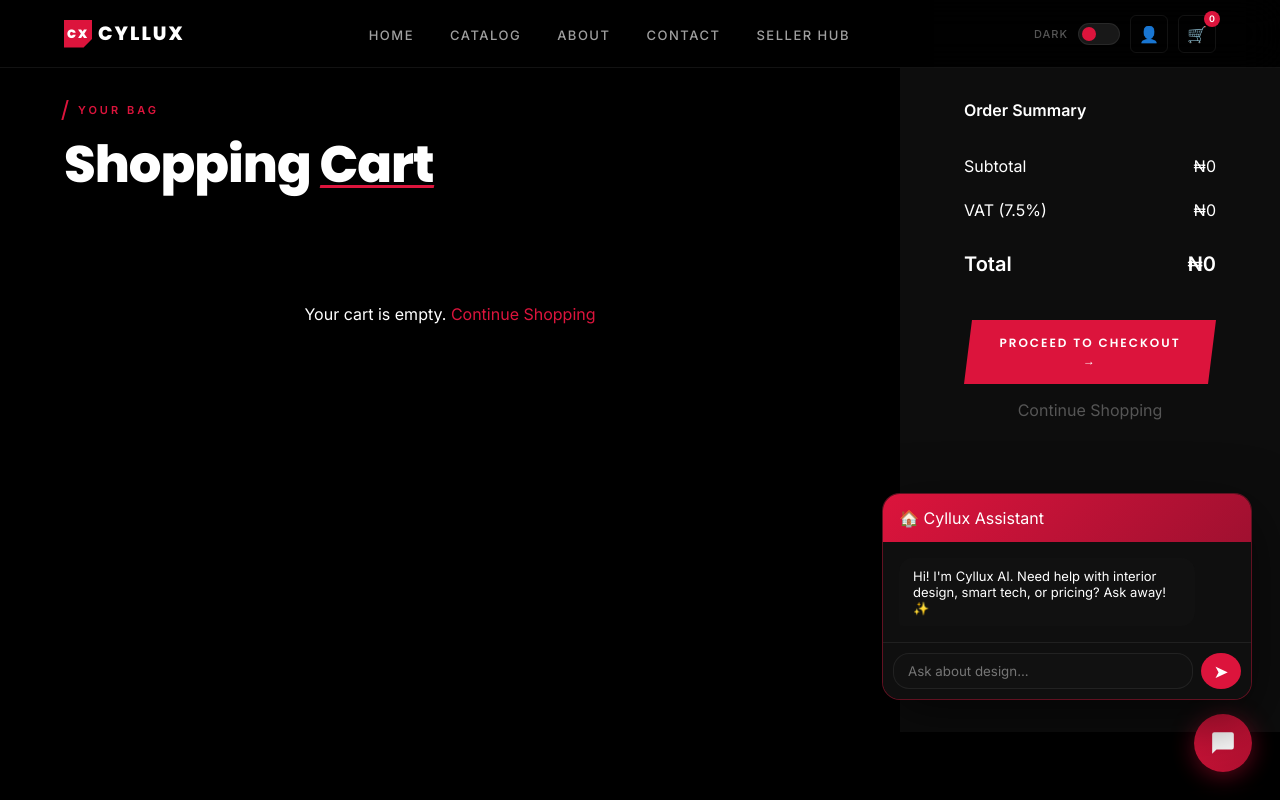
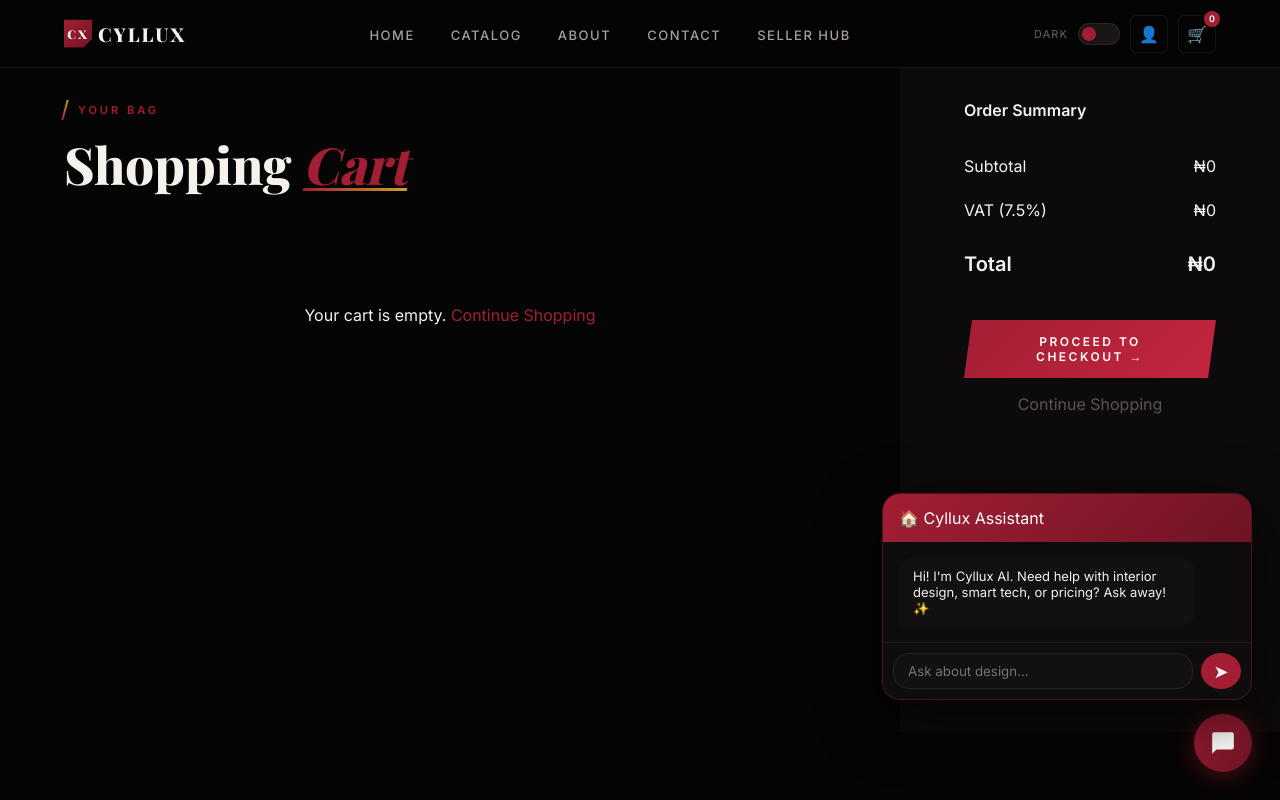
Before and after one commit to ivnabinconsult/frontend-project, a plain HTML site: page cart.html in a window 1280 px wide. Both pictures are taken after a click on the element 1223 px from the left and 743 px from the top of the page. Drawn offline with nearby package versions, Linux system fonts and the light colour scheme.

Commit message:
Premium visual refresh: deeper crimson/gold accent palette, Playfair Display headings

```diff
--- a/cart.html
+++ b/cart.html
@@ -5,7 +5,7 @@
   <meta name="viewport" content="width=device-width, initial-scale=1.0, viewport-fit=cover">
   <title>CYLLUX HOMES — Shopping Cart</title>
   <link rel="preconnect" href="https://fonts.googleapis.com">
-  <link href="https://fonts.googleapis.com/css2?family=Poppins:wght@300;400;500;600;700;800;900&family=Inter:wght@300;400;500;600&display=swap" rel="stylesheet">
+  <link href="https://fonts.googleapis.com/css2?family=Playfair+Display:wght@400;500;600;700;800;900&family=Inter:wght@300;400;500;600&display=swap" rel="stylesheet">
   <link rel="stylesheet" href="styles.css">
   <script src="themes.js"></script>
   <script src="mobile-nav.js"></script>
--- a/styles.css
+++ b/styles.css
@@ -2,49 +2,57 @@
    CSS CUSTOM PROPERTIES — THEME SYSTEM
 ═══════════════════════════════════════════════════ */
 :root {
-  --crimson: #DC143C;
-  --crimson-dim: rgba(220,20,60,0.15);
-  --crimson-glow: rgba(220,20,60,0.35);
-  --crimson-hover: #FF2050;
+  /* Deep oxblood red instead of a bright "candy" crimson — reads richer,
+     more premium, and pairs better with near-black than a neon red does. */
+  --crimson: #A31E34;
+  --crimson-dim: rgba(163,30,52,0.14);
+  --crimson-glow: rgba(163,30,52,0.35);
+  --crimson-hover: #C4263F;
+  --crimson-deep: #6E1424;
+  /* Muted brass/gold — used sparingly (prices, flourishes, dividers) as
+     the single premium accent. Restraint is what keeps it luxe, not loud. */
+  --gold: #C9A227;
+  --gold-soft: #E4C766;
+  --gold-dim: rgba(201,162,39,0.16);
   --transition: 0.3s cubic-bezier(0.4,0,0.2,1);
 }
 
 [data-theme="dark"] {
-  --bg: #000000;
-  --bg-2: #0d0d0d;
-  --bg-3: #111111;
-  --bg-4: #181818;
-  --bg-card: #0f0f0f;
+  --bg: #060505;
+  --bg-2: #0c0a0a;
+  --bg-3: #121010;
+  --bg-4: #1a1616;
+  --bg-card: #0e0c0c;
   --border: rgba(255,255,255,0.07);
-  --border-active: rgba(220,20,60,0.4);
-  --text-primary: #ffffff;
-  --text-secondary: #a0a0a0;
-  --text-muted: #555555;
-  --nav-bg: rgba(0,0,0,0.92);
-  --input-bg: #0d0d0d;
+  --border-active: rgba(163,30,52,0.45);
+  --text-primary: #f5f1ec;
+  --text-secondary: #a89e97;
+  --text-muted: #5c5450;
+  --nav-bg: rgba(6,5,5,0.92);
+  --input-bg: #0c0a0a;
   --input-border: rgba(255,255,255,0.1);
-  --card-shadow: 0 8px 40px rgba(0,0,0,0.6);
-  --glow: 0 0 30px rgba(220,20,60,0.3), 0 0 60px rgba(220,20,60,0.1);
-  --overlay-bg: rgba(0,0,0,0.85);
+  --card-shadow: 0 8px 40px rgba(0,0,0,0.65);
+  --glow: 0 0 30px rgba(163,30,52,0.32), 0 0 60px rgba(163,30,52,0.12);
+  --overlay-bg: rgba(4,3,3,0.88);
 }
 
 [data-theme="light"] {
-  --bg: #ffffff;
-  --bg-2: #fafafa;
-  --bg-3: #f4f4f4;
-  --bg-4: #eeeeee;
+  --bg: #fdfcfa;
+  --bg-2: #f8f5f1;
+  --bg-3: #f1ece5;
+  --bg-4: #e9e2d8;
   --bg-card: #ffffff;
-  --border: rgba(0,0,0,0.08);
-  --border-active: rgba(220,20,60,0.3);
-  --text-primary: #0a0a0a;
-  --text-secondary: #555555;
-  --text-muted: #aaaaaa;
-  --nav-bg: rgba(255,255,255,0.92);
-  --input-bg: #f8f8f8;
-  --input-border: rgba(0,0,0,0.12);
-  --card-shadow: 0 4px 24px rgba(0,0,0,0.08);
-  --glow: 0 4px 20px rgba(220,20,60,0.15), 0 8px 40px rgba(220,20,60,0.08);
-  --overlay-bg: rgba(255,255,255,0.85);
+  --border: rgba(20,16,14,0.09);
+  --border-active: rgba(163,30,52,0.32);
+  --text-primary: #16110f;
+  --text-secondary: #5c5450;
+  --text-muted: #a89e97;
+  --nav-bg: rgba(253,252,250,0.92);
+  --input-bg: #f8f5f1;
+  --input-border: rgba(20,16,14,0.14);
+  --card-shadow: 0 4px 24px rgba(20,16,14,0.08);
+  --glow: 0 4px 20px rgba(163,30,52,0.15), 0 8px 40px rgba(163,30,52,0.08);
+  --overlay-bg: rgba(253,252,250,0.88);
 }
 
 /* ═══════════════════════════════════════════════════
@@ -67,6 +75,8 @@ img { max-width: 100%; display: block; }
 ::-webkit-scrollbar { width: 4px; }
 ::-webkit-scrollbar-track { background: var(--bg); }
 ::-webkit-scrollbar-thumb { background: var(--crimson); border-radius: 2px; }
+
+#detail-price { color: var(--gold); }
 
 /* NAVBAR */
 nav {
@@ -152,7 +162,7 @@ nav {
   .theme-label { display: none; }
 }
 .nav-logo {
-  font-family: 'Poppins', sans-serif;
+  font-family: 'Playfair Display', serif;
   font-weight: 800;
   font-size: 1.2rem;
   letter-spacing: 2px;
@@ -162,14 +172,15 @@ nav {
   cursor: pointer;
 }
 .logo-mark {
-  background: var(--crimson);
+  background: linear-gradient(135deg, var(--crimson) 0%, var(--crimson-deep) 100%);
+  box-shadow: 0 0 0 1px var(--gold-dim);
   width: 28px;
   height: 28px;
   clip-path: polygon(0 0, 100% 0, 100% 70%, 70% 100%, 0 100%);
   display: flex;
   align-items: center;
   justify-content: center;
-  color: white;
+  color: #f5f1ec;
   font-weight: 900;
   font-size: 12px;
 }
@@ -264,19 +275,19 @@ nav {
   align-items: center;
   gap: 8px;
   padding: 14px 32px;
-  background: var(--crimson);
-  color: white;
+  background: linear-gradient(135deg, var(--crimson) 0%, var(--crimson-hover) 100%);
+  color: #ffffff;
   border: none;
-  font-family: 'Poppins', sans-serif;
+  font-family: 'Inter', sans-serif;
   font-weight: 600;
   font-size: 12px;
-  letter-spacing: 2px;
+  letter-spacing: 2.5px;
   text-transform: uppercase;
   clip-path: polygon(8px 0%, 100% 0%, calc(100% - 8px) 100%, 0% 100%);
   transition: all var(--transition);
   cursor: pointer;
 }
-.btn-primary:hover { background: var(--crimson-hover); transform: translateY(-2px); box-shadow: var(--glow); }
+.btn-primary:hover { background: linear-gradient(135deg, var(--crimson-hover) 0%, var(--crimson) 100%); transform: translateY(-2px); box-shadow: var(--glow); }
 .btn-outline {
   display: inline-flex;
   align-items: center;
@@ -285,10 +296,10 @@ nav {
   background: transparent;
   color: var(--text-primary);
   border: 1px solid var(--border);
-  font-family: 'Poppins', sans-serif;
+  font-family: 'Inter', sans-serif;
   font-weight: 500;
   font-size: 12px;
-  letter-spacing: 2px;
+  letter-spacing: 2.5px;
   text-transform: uppercase;
   clip-path: polygon(8px 0%, 100% 0%, calc(100% - 8px) 100%, 0% 100%);
   transition: all var(--transition);
@@ -312,30 +323,32 @@ nav {
   content: '';
   width: 2px;
   height: 20px;
-  background: var(--crimson);
+  background: linear-gradient(180deg, var(--gold) 0%, var(--crimson) 100%);
   transform: skewX(-15deg);
   display: block;
 }
 .section-title {
-  font-family: 'Poppins', sans-serif;
+  font-family: 'Playfair Display', serif;
   font-weight: 800;
   font-size: clamp(28px, 4vw, 52px);
-  line-height: 1.1;
-  letter-spacing: -1px;
+  line-height: 1.12;
+  letter-spacing: -0.3px;
   margin-bottom: 32px;
 }
 .crimson-slash {
   position: relative;
   display: inline-block;
+  font-style: italic;
+  color: var(--crimson);
 }
 .crimson-slash::after {
   content: '';
   position: absolute;
-  bottom: 4px;
+  bottom: 2px;
   left: 0;
   width: 100%;
   height: 3px;
-  background: var(--crimson);
+  background: linear-gradient(90deg, var(--crimson) 0%, var(--gold) 100%);
   transform: skewX(-12deg);
 }
 
@@ -403,14 +416,14 @@ nav {
   50% { opacity: 0.5; transform: scale(0.8); }
 }
 .hero-title {
-  font-family: 'Poppins', sans-serif;
+  font-family: 'Playfair Display', serif;
   font-weight: 900;
   font-size: clamp(48px, 6vw, 88px);
   line-height: 1.0;
-  letter-spacing: -3px;
+  letter-spacing: -1.5px;
   margin-bottom: 24px;
 }
-.hero-title .line-2 { color: var(--crimson); display: block; }
+.hero-title .line-2 { color: var(--crimson); display: block; font-style: italic; }
 .hero-body {
   font-size: 17px;
   line-height: 1.7;
@@ -443,7 +456,7 @@ nav {
   }
 }
 .hero-stat-num {
-  font-family: 'Poppins', sans-serif;
+  font-family: 'Playfair Display', serif;
   font-weight: 800;
   font-size: 36px;
   line-height: 1;
@@ -487,7 +500,7 @@ nav {
   margin-bottom: 6px;
 }
 .product-card-name {
-  font-family: 'Poppins', sans-serif;
+  font-family: 'Playfair Display', serif;
   font-weight: 700;
   font-size: 17px;
   margin-bottom: 6px;
@@ -509,9 +522,10 @@ nav {
   flex: 1;
 }
 .product-price {
-  font-family: 'Poppins', sans-serif;
+  font-family: 'Playfair Display', serif;
   font-weight: 700;
   font-size: clamp(14px, 3.5vw, 20px);
+  color: var(--gold);
   white-space: nowrap;
   overflow: hidden;
   text-overflow: ellipsis;
@@ -552,7 +566,7 @@ nav {
   animation: marquee 20s linear infinite;
 }
 .marquee-inner span {
-  font-family: 'Poppins', sans-serif;
+  font-family: 'Playfair Display', serif;
   font-weight: 700;
   font-size: 12px;
   letter-spacing: 4px;
@@ -581,13 +595,13 @@ nav {
 .philosophy-pillars { margin-top: 40px; }
 .pillar { display: flex; gap: 20px; margin-bottom: 24px; }
 .pillar-num {
-  font-family: 'Poppins', sans-serif;
+  font-family: 'Playfair Display', serif;
   font-weight: 900;
   font-size: 11px;
   letter-spacing: 2px;
   color: var(--crimson);
 }
-.pillar-content h4 { font-family: 'Poppins', sans-serif; font-weight: 700; margin-bottom: 4px; }
+.pillar-content h4 { font-family: 'Playfair Display', serif; font-weight: 700; margin-bottom: 4px; }
 .pillar-content p { font-size: 14px; color: var(--text-secondary); }
 .philosophy-visual { position: relative; min-height: 300px; }
 .philo-card {
@@ -812,7 +826,7 @@ nav {
   }
 }
 .login-brand {
-  font-family: 'Poppins', sans-serif;
+  font-family: 'Playfair Display', serif;
   font-weight: 800;
   font-size: 28px;
   letter-spacing: 6px;
@@ -840,10 +854,10 @@ nav {
   padding: 120px 5vw 60px;
 }
 .about-hero h1 {
-  font-family: 'Poppins', sans-serif;
+  font-family: 'Playfair Display', serif;
   font-weight: 900;
   font-size: clamp(48px, 5vw, 80px);
-  letter-spacing: -3px;
+  letter-spacing: -1.5px;
   line-height: 1.0;
   margin-bottom: 24px;
 }
@@ -874,7 +888,7 @@ nav {
 }
 
 .about-card h2 {
-  font-family: 'Poppins', sans-serif;
+  font-family: 'Playfair Display', serif;
   font-weight: 900;
   font-size: clamp(28px, 3.5vw, 44px);
   line-height: 1.15;
@@ -946,7 +960,7 @@ nav {
 }
 
 .ethos-text h3 {
-  font-family: 'Poppins', sans-serif;
+  font-family: 'Playfair Display', serif;
   font-size: 18px;
   font-weight: 600;
   color: var(--text-primary);
@@ -985,7 +999,7 @@ nav {
 
 .stat-number {
   display: block;
-  font-family: 'Poppins', sans-serif;
+  font-family: 'Playfair Display', serif;
   font-size: clamp(36px, 4.5vw, 52px);
   font-weight: 800;
   color: var(--crimson);
@@ -1013,7 +1027,7 @@ nav {
 }
 
 .about-promise blockquote {
-  font-family: 'Poppins', sans-serif;
+  font-family: 'Playfair Display', serif;
   font-size: clamp(20px, 2.5vw, 26px);
   font-weight: 300;
   font-style: italic;
@@ -1028,12 +1042,12 @@ nav {
 .about-promise blockquote::before {
   content: '"';
   font-size: 100px;
-  color: var(--crimson);
-  opacity: 0.15;
+  color: var(--gold);
+  opacity: 0.18;
   position: absolute;
   left: -16px;
   top: -45px;
-  font-family: 'Georgia', serif;
+  font-family: 'Playfair Display', serif;
   line-height: 1;
   pointer-events: none;
 }
@@ -1190,13 +1204,13 @@ footer {
   width: 58px;
   height: 58px;
   border-radius: 50%;
-  background: linear-gradient(135deg, #DC143C, #b01030);
+  background: linear-gradient(135deg, var(--crimson) 0%, var(--crimson-deep) 100%);
   border: none;
   cursor: pointer;
   display: flex;
   align-items: center;
   justify-content: center;
-  box-shadow: 0 4px 24px rgba(220,20,60,0.45);
+  box-shadow: 0 4px 24px rgba(163,30,52,0.45);
   transition: transform 0.2s;
   z-index: 9998;
 }
@@ -1231,7 +1245,7 @@ footer {
 }
 .pf-header {
   padding: 14px 16px;
-  background: linear-gradient(135deg, #DC143C, #a01030);
+  background: linear-gradient(135deg, var(--crimson) 0%, var(--crimson-deep) 100%);
   display: flex;
   align-items: center;
   gap: 12px;
@@ -1259,7 +1273,7 @@ footer {
   align-self: flex-start;
 }
 .pf-bubble.user {
-  background: linear-gradient(135deg, #DC143C, #b01030);
+  background: linear-gradient(135deg, var(--crimson) 0%, var(--crimson-deep) 100%);
   color: #fff;
   border-bottom-right-radius: 4px;
   align-self: flex-end;
```
Also changed, not shown: about.html (+15 -15 lines), checkout.html (+1 -1 lines), contact.html (+1 -1 lines), index.html (+1 -1 lines), login.html (+1 -1 lines), product-detail.html (+1 -1 lines), products.html (+1 -1 lines), seller-dashboard.html (+3 -3 lines).
